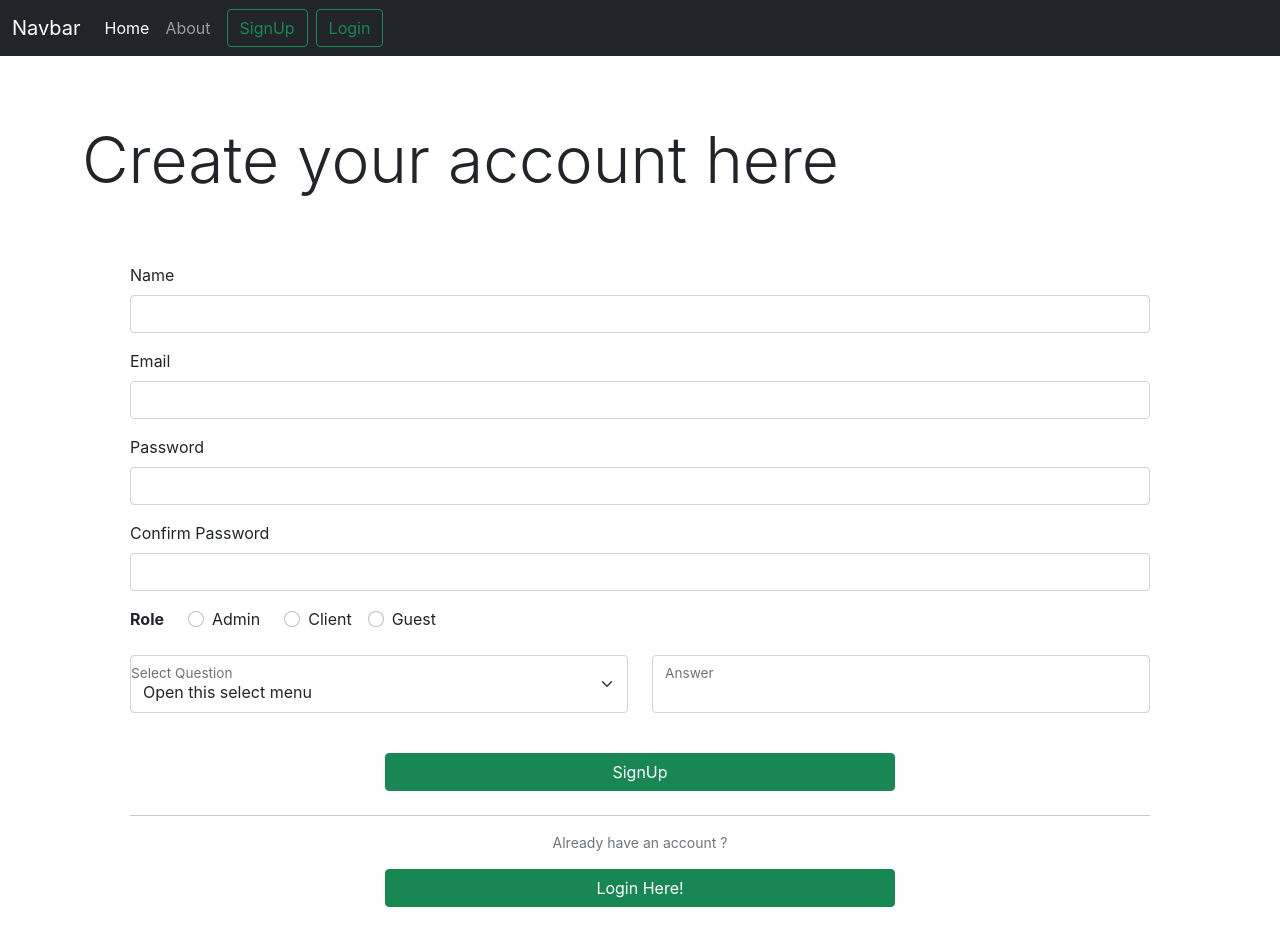
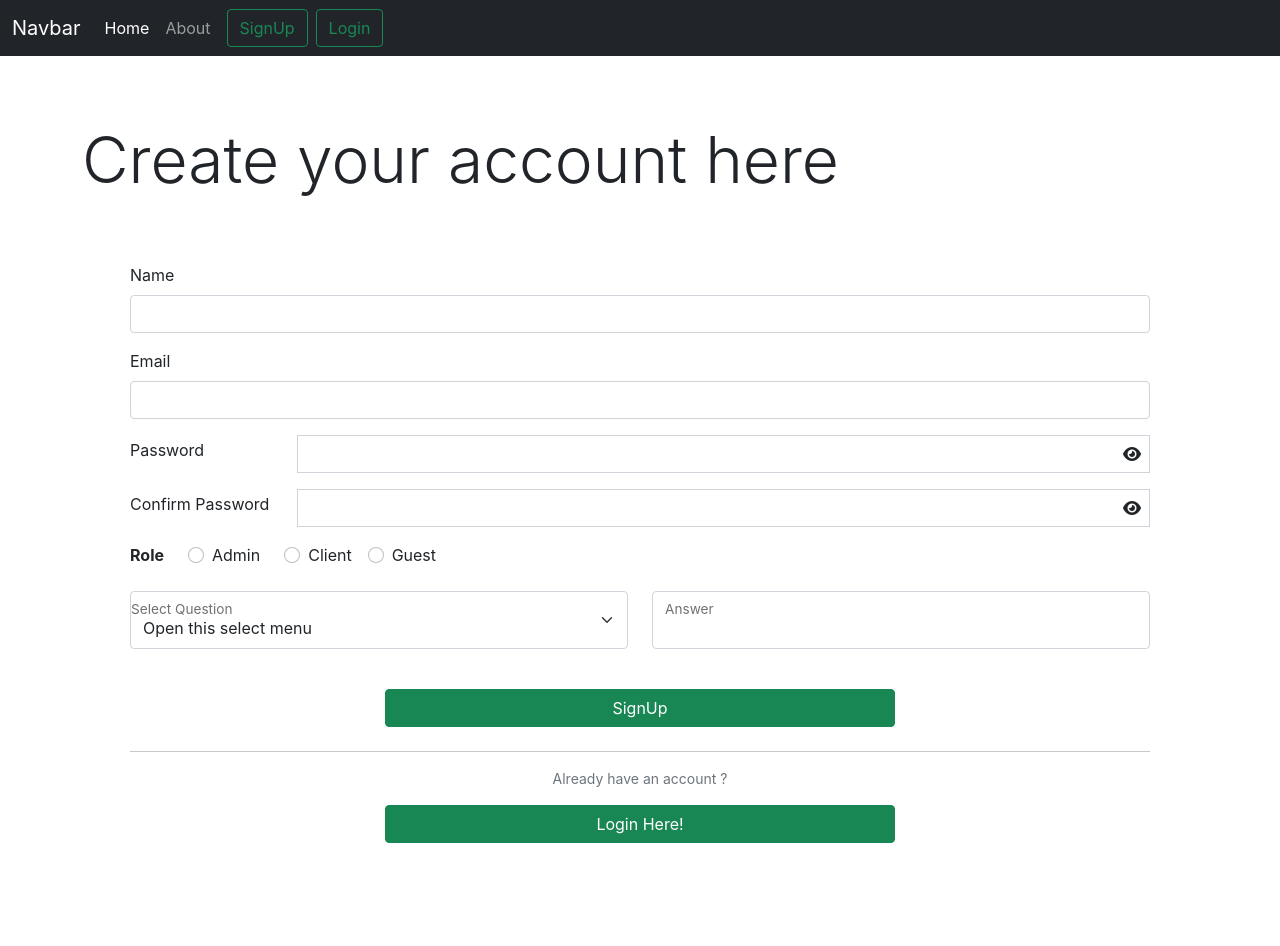
Before and after one commit to mohitm15/authlogin-boilerplate, a React (Create React App) app: page /signup in a window 1280 px wide. Shown: the top 946 px of the page. After the commit the page ends 923 px from the top, so only its background shows below. Built offline with nearby package versions, Linux system fonts and the light colour scheme.

Commit message:
Adding the show password functionality

```diff
--- a/public/index.html
+++ b/public/index.html
@@ -20,6 +20,9 @@
     <div id="root"></div>
 
   </body>
+  <!-- fontawesome -->
+  <script src="https://kit.fontawesome.com/e224c52e4e.js" crossorigin="anonymous"></script>
+  <!-- bootstrap -->
   <script src="https://cdn.jsdelivr.net/npm/@popperjs/core@2.10.2/dist/umd/popper.min.js" integrity="sha384-7+zCNj/IqJ95wo16oMtfsKbZ9ccEh31eOz1HGyDuCQ6wgnyJNSYdrPa03rtR1zdB" crossorigin="anonymous"></script>
-<script src="https://cdn.jsdelivr.net/npm/bootstrap@5.1.3/dist/js/bootstrap.min.js" integrity="sha384-QJHtvGhmr9XOIpI6YVutG+2QOK9T+ZnN4kzFN1RtK3zEFEIsxhlmWl5/YESvpZ13" crossorigin="anonymous"></script>
+  <script src="https://cdn.jsdelivr.net/npm/bootstrap@5.1.3/dist/js/bootstrap.min.js" integrity="sha384-QJHtvGhmr9XOIpI6YVutG+2QOK9T+ZnN4kzFN1RtK3zEFEIsxhlmWl5/YESvpZ13" crossorigin="anonymous"></script>
 </html>
--- a/src/App.js
+++ b/src/App.js
@@ -1,44 +1,46 @@
-import { useState } from 'react';
-import './App.css';
-import Navbar from './components/Navbar';
-import Home from './components/Home';
-import About from './components/About';
-import SignupPage from './components/SignupPage';
-import LoginPage from './components/LoginPage';
-import Alert from './components/Alert';
+import { useState } from "react";
+import "./App.css";
+import Navbar from "./components/Navbar";
+import Home from "./components/Home";
+import About from "./components/About";
+import SignupPage from "./components/SignupPage";
+import LoginPage from "./components/LoginPage";
+import Alert from "./components/Alert";
 
-import {
-  BrowserRouter as Router,
-  Routes,
-  Route,
-} from "react-router-dom";
-
-
-
-
+import { BrowserRouter as Router, Routes, Route } from "react-router-dom";
 
 function App() {
-
-  const [alert, setAlert ] = useState(null);
+  const [alert, setAlert] = useState(null);
 
   const showAlert = (message, type) => {
-    setAlert({msg: message, type:type});
-    setTimeout(()=> setAlert(null), 1500);
-  }
+    setAlert({ msg: message, type: type });
+    setTimeout(() => setAlert(null), 1500);
+  };
 
   return (
     <>
       <Router>
-      <Navbar showAlert={showAlert} />
-      <Alert alert={alert}/>
-      <Routes>
+        <Navbar showAlert={showAlert} />
+        <Alert alert={alert} />
+        <Routes>
           <Route path="/" element={<Home showAlert={showAlert} />} />
-          <Route exact path="/about" element={<About showAlert={showAlert} />} />
-          <Route exact path="/signup" element={<SignupPage showAlert={showAlert} />} />
-          <Route exact path="/login" element={<LoginPage showAlert={showAlert} />} />
+          <Route
+            exact
+            path="/about"
+            element={<About showAlert={showAlert} />}
+          />
+          <Route
+            exact
+            path="/signup"
+            element={<SignupPage showAlert={showAlert} />}
+          />
+          <Route
+            exact
+            path="/login"
+            element={<LoginPage showAlert={showAlert} />}
+          />
         </Routes>
       </Router>
-
     </>
   );
 }
--- a/src/components/LoginPage.js
+++ b/src/components/LoginPage.js
@@ -2,20 +2,17 @@ import React, { useState } from "react";
 import { useNavigate } from "react-router-dom";
 
 const LoginPage = (props) => {
-
   let navigate = useNavigate();
 
-const [credentials, setCredentials] = useState({email:"",password:""});
-
+  const [credentials, setCredentials] = useState({ email: "", password: "" });
+  const [showPassword, setShowPassword] = useState(false);
 
   const onChange = (e) => {
-    setCredentials({ ...credentials, [e.target.name]: e.target.value})
+    setCredentials({ ...credentials, [e.target.name]: e.target.value });
     //console.log(credentials);
-}
+  };
 
-
-const handleSubmit = async(e) => {
-
+  const handleSubmit = async (e) => {
     e.preventDefault();
     const response = await fetch("http://localhost:5000/api/login", {
       method: "POST",
@@ -26,27 +23,27 @@ const handleSubmit = async(e) => {
         email: credentials.email,
         password: credentials.password,
       }),
-    })
-    ;
-
+    });
     const json = await response.json();
     // console.log(json)
 
-    if(json.success === true) {
+    if (json.success === true) {
       //storing the authtoken
-        localStorage.setItem("token",json.authToken);
+      localStorage.setItem("token", json.authToken);
       props.showAlert("User logged in successfully", "info");
-        navigate("/")
-    }
-    else {
+      navigate("/");
+    } else {
       props.showAlert("Invalid Credentials", "danger");
     }
-}
+  };
+
+  const togglePasswordVisibilty = () => {
+    setShowPassword(!showPassword ? true : false);
+  };
 
   const goToSignUp = () => {
     navigate("/signup");
-}
-
+  };
 
   return (
     <>
@@ -76,17 +73,29 @@ const goToSignUp = () => {
                 <label htmlFor="exampleInputPassword1" className="form-label">
                   Password
                 </label>
+                <div
+                  className="pass-wrapper"
+                  style={{ display: "flex", alignItems: "center" }}
+                >
                   <input
-                  type="password"
+                    type={showPassword ? "text" : "password"}
                     className="form-control"
                     id="password"
                     name="password"
                     value={credentials.password}
                     onChange={onChange}
                   />
+                  <i
+                    className={
+                      showPassword ? "fas fa-eye-slash mx-2" : "fas fa-eye mx-2"
+                    }
+                    title={showPassword ? "Hide Password" : "Show Password"}
+                    onClick={togglePasswordVisibilty}
+                  ></i>
+                </div>
               </div>
               <div className="d-grid gap-2 my-4 col-6 mx-auto">
-              <button type="submit" className="btn btn-success" >
+                <button type="submit" className="btn btn-success">
                   Login
                 </button>
               </div>
--- a/src/components/SignupPage.js
+++ b/src/components/SignupPage.js
@@ -3,6 +3,8 @@ import { useNavigate } from "react-router-dom";
 
 const SignupPage = (props) => {
   const navigate = useNavigate();
+  const [showPassword, setShowPassword] = useState(false);
+  const [showConfmPassword, setShowConfmPassword] = useState(false);
 
   const goToLogin = () => {
     navigate("/login");
@@ -46,16 +48,22 @@ const SignupPage = (props) => {
     const json = await response.json();
     //console.log(json);
 
-    if(json.success === true) {
-      localStorage.setItem('token', json.authToken);
+    if (json.success === true) {
+      localStorage.setItem("token", json.authToken);
       navigate("/");
-      props.showAlert("User Registered Successfully !","info");
+      props.showAlert("User Registered Successfully !", "info");
+    } else {
+      props.showAlert("Invalid Credentials", "danger");
     }
-    else {
-      props.showAlert("Invalid Credentials","danger");
+  };
+
+  function togglePasswordVisibilty() {
+    setShowPassword(!showPassword ? true : false);
   }
 
-  };
+  function toggleConfmPasswordVisibilty() {
+    setShowConfmPassword(!showConfmPassword ? true : false);
+  }
 
   return (
     <>
@@ -95,35 +103,97 @@ const SignupPage = (props) => {
               </div>
 
               <div className="mb-3">
-                <label htmlFor="password" className="form-label">
+                <div
+                  className="pass-wrapper"
+                  style={{ display: "flex", alignItems: "center" }}
+                >
+                  <label
+                    htmlFor="password"
+                    className="form-label"
+                    style={{ width: "200px" }}
+                  >
                     Password
                   </label>
+                  <div
+                    style={{
+                      border: "1px solid #ced4da",
+                      display: "flex",
+                      alignItems: "center",
+                      width: "100%",
+                    }}
+                  >
                     <input
-                  type="password"
-                  className="form-control"
+                      type={showPassword ? "text" : "password"}
+                      className="form-control mx-3"
                       id="password"
                       name="password"
                       minLength={5}
                       value={credentials.password}
                       onChange={(e) => onChange(e, "password")}
+                      style={{ outline: "none", border: 0 }}
                       required
                     />
+                    <i
+                      className={
+                        showPassword
+                          ? "fas fa-eye-slash mx-2"
+                          : "fas fa-eye mx-2"
+                      }
+                      title={showPassword ? "Hide Password" : "Show Password"}
+                      onClick={togglePasswordVisibilty}
+                    ></i>
                   </div>
+                </div>
+              </div>
+
               <div className="mb-3">
-                <label htmlFor="confmpassword" className="form-label">
+                <div
+                  className="pass-wrapper"
+                  style={{ display: "flex", alignItems: "center" }}
+                >
+                  <label
+                    htmlFor="confmpassword"
+                    className="form-label"
+                    style={{ width: "200px" }}
+                  >
                     Confirm Password
                   </label>
+                  <div
+                    style={{
+                      border: "1px solid #ced4da",
+                      display: "flex",
+                      alignItems: "center",
+                      width: "100%",
+                    }}
+                  >
                     <input
-                  type="password"
-                  className="form-control"
+                      type={showConfmPassword ? "text" : "password"}
+                      className="form-control mx-3"
                       id="confmpassword"
                       name="confmpassword"
                       value={credentials.confmpassword}
                       onChange={(e) => onChange(e, "confmpassword")}
                       minLength={5}
                       required
+                      style={{ border: 0, outline: "none" }}
                     />
+                    <i
+                      className={
+                        showConfmPassword
+                          ? "fas fa-eye-slash mx-2"
+                          : "fas fa-eye mx-2"
+                      }
+                      title={
+                        showConfmPassword
+                          ? "Hide Confirmed Password"
+                          : "Show Confirmed Password"
+                      }
+                      onClick={toggleConfmPasswordVisibilty}
+                    ></i>
                   </div>
+                </div>
+              </div>
+
               <div className="mb-3 col-md">
                 <label htmlFor="role" className="form-label">
                   <strong>Role</strong>
```
Lines whose indentation alone changed are shown as unchanged.
